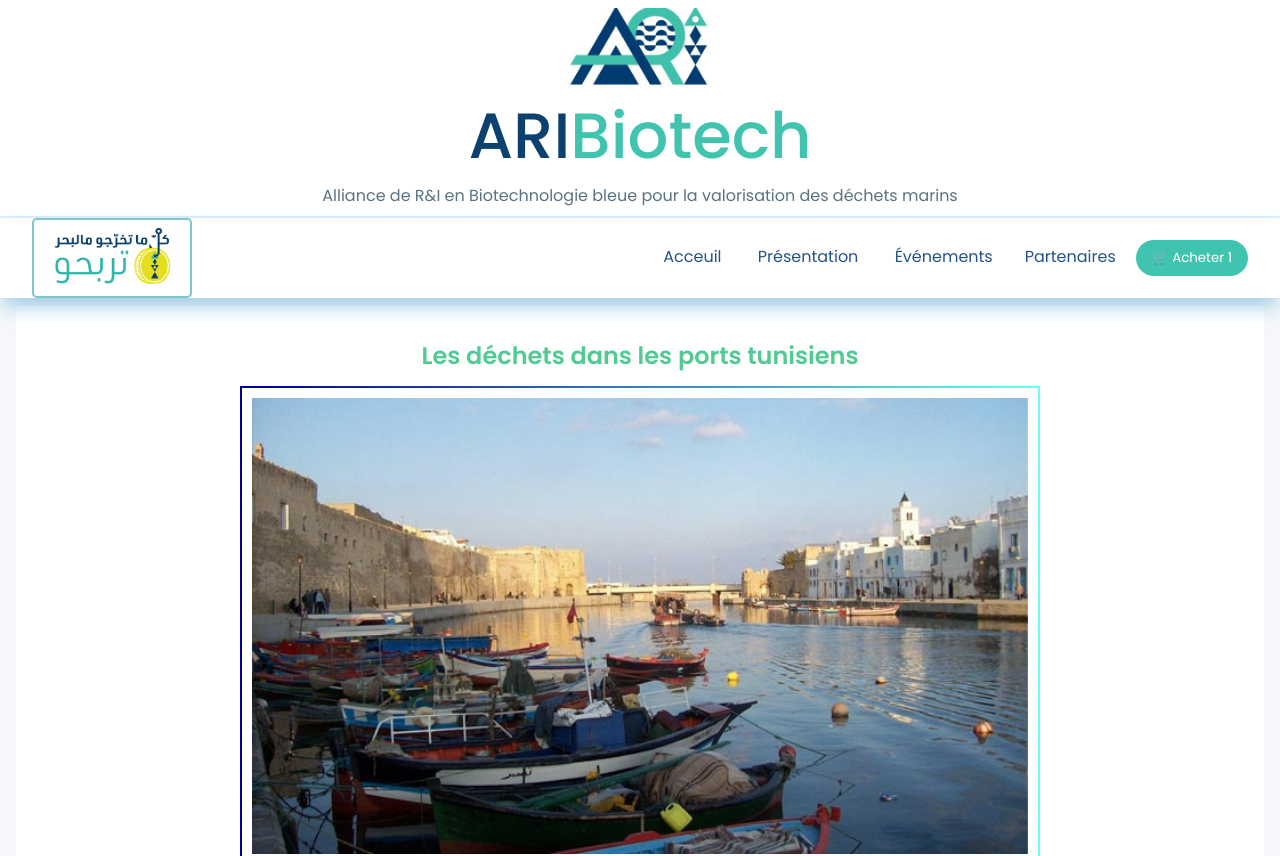
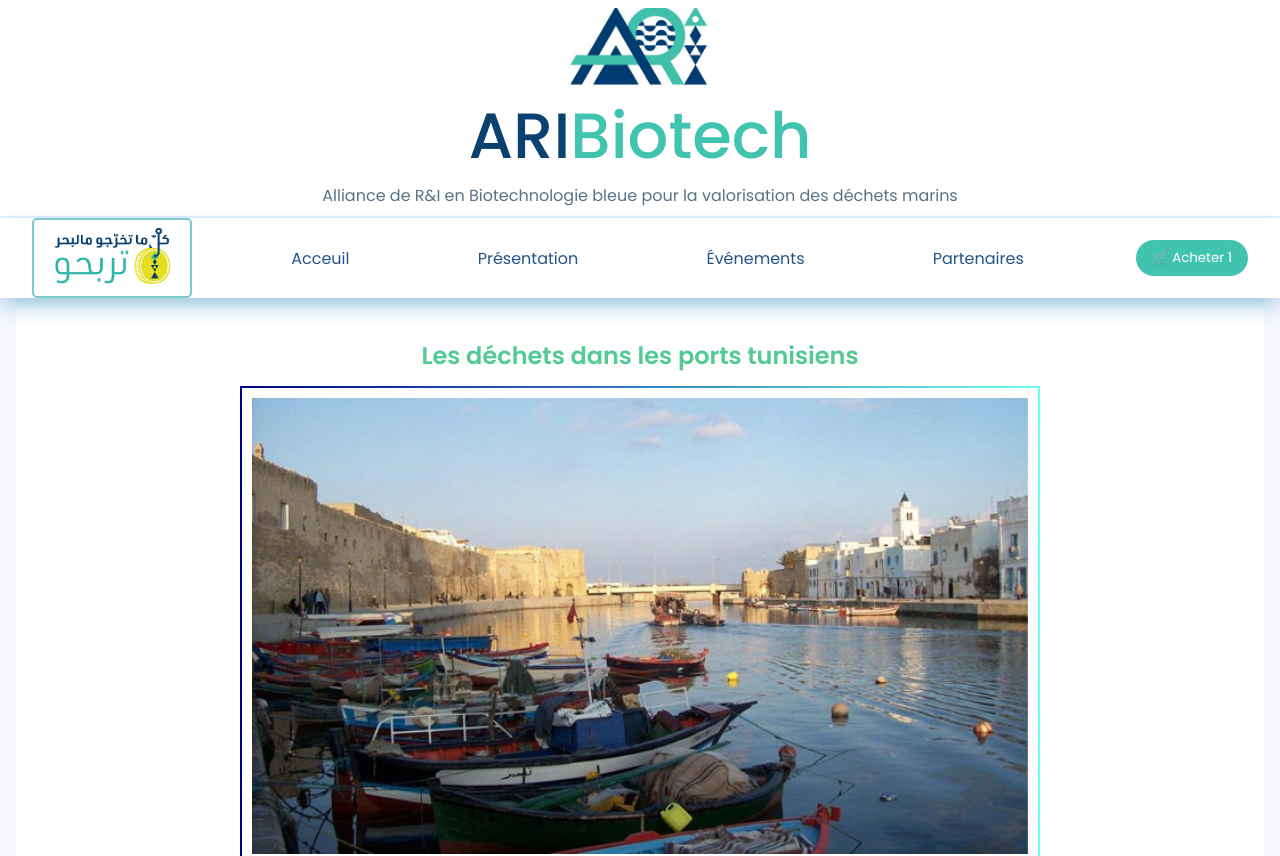
Before and after one commit to ahmedjd499/ARIBiotech, a React (Create React App) app: page / in a window 1280 px wide. Shown: the top 856 px of the page. Built offline with nearby package versions, Linux system fonts and the light colour scheme.

Commit message:
26-commit

```diff
--- a/src/components/Navbar/Navbar.js
+++ b/src/components/Navbar/Navbar.js
@@ -1,7 +1,6 @@
 import React, { useState } from 'react';
 import { Link } from 'react-scroll';
 import './navbar.css' ;
-import buy from '../../assets/buy.png'
 import menu from '../../assets/menu.png'
 import close from '../../assets/close.png'
 import brand from '../../assets/logoSen.png'
--- a/src/components/Navbar/navbar.css
+++ b/src/components/Navbar/navbar.css
@@ -42,6 +42,12 @@
     flex-wrap: wrap;
     align-items: center;
     justify-content: center;
+}
+.desktopmenu{
+    display: flex;
+    align-items: center;
+    justify-content:space-between;
+    width: 80%;
 }
 .desktopMenulistItem {
     margin: 1rem ;
--- a/src/components/store/Store.js
+++ b/src/components/store/Store.js
@@ -17,7 +17,7 @@ function Store() {
 
       emailjs.sendForm('service_qp7pkom', 'template_bvbkt1v', form.current, '9_ZsgNTs9fwwm3Qi0')
         .then((result) => {
-          toast.success('the Email has been sent successfully')
+          toast.success('la commander a été envoyer avec succés.')
           document.getElementById('name').value=''
           document.getElementById('email').value=''
           document.getElementById('telephone').value=''
```
